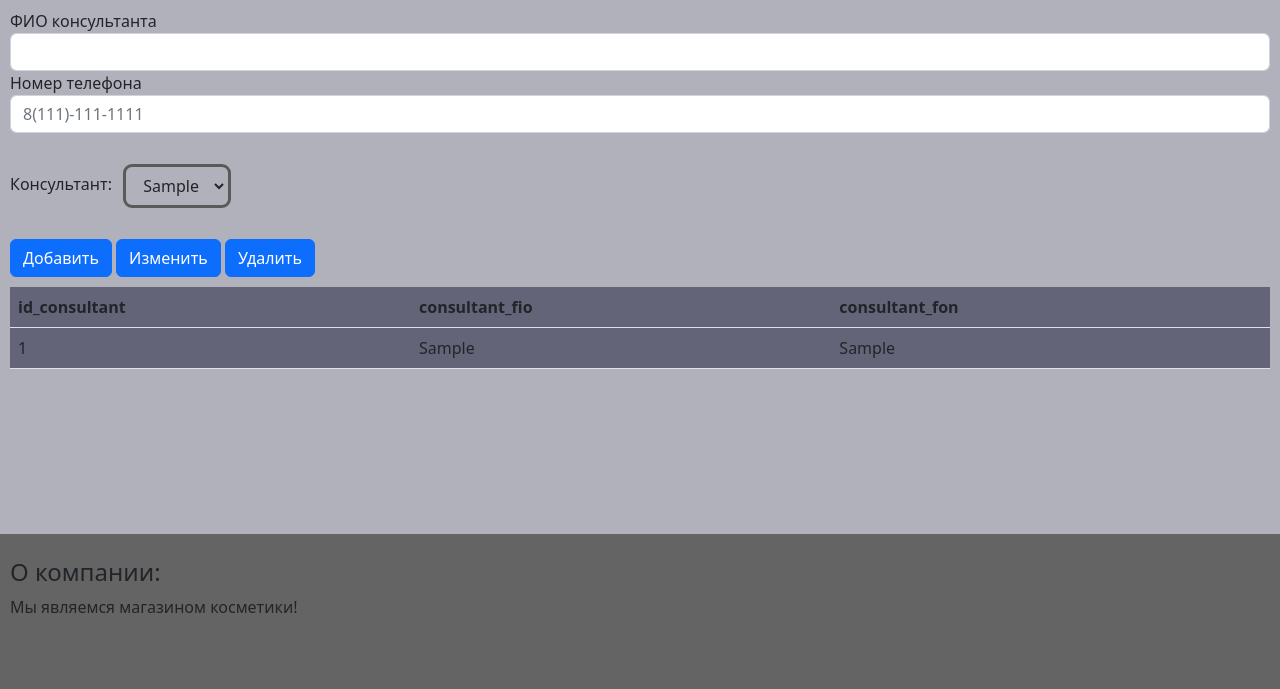
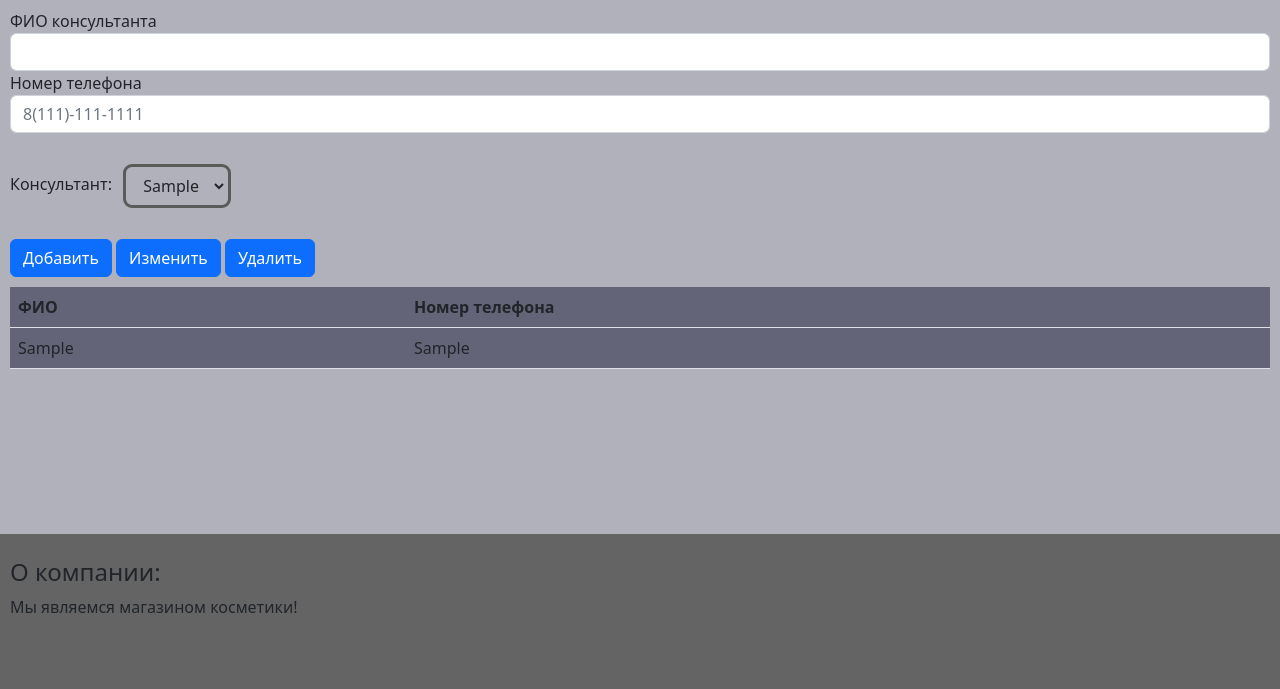
Before and after one commit to viv3000/php-lab1, a PHP site: page /consultant/index.php in a window 1280 px wide. Shown: the part 111-800 px from the top of the page. Run offline with PHP 8.4, Linux system fonts and the light colour scheme; tables that the repository leaves empty or names only in its code hold one stand-in row (values such as "Sample post").

Commit message:
correct more files

```diff
--- a/prod/content.php
+++ b/prod/content.php
@@ -3,8 +3,8 @@
 	$table = new ProdTable("prod", "id_prod");
 	$name  = $table->title_field;
 	$id    = $table->id_field;
-	$table->POST = $_POST;
 	if (isset($_POST['submit'])){
+		$table->POST = $_POST;
 		switch($_POST['submit']){
 			case "Добавить":
 				$table->insert($_POST["id_product"], $_POST["id_consultant"], $_POST["data_prod"], $_POST["time_prod"], $_POST["kol"]);
--- a/product/content.php
+++ b/product/content.php
@@ -1,8 +1,8 @@
 <?php
 	include_once('../tables/ProductTable.php');
 	$table = new ProductTable("prod", "id_prod");
-	$table->POST = $_POST;
 	if (isset($_POST['submit'])){
+		$table->POST = $_POST;
 		switch($_POST['submit']){
 			case "Добавить":
 				$file = base64_encode(file_get_contents(($_FILES['image']['tmp_name'])));
--- a/tables/ConsultantTable.php
+++ b/tables/ConsultantTable.php
@@ -89,9 +89,8 @@ class ConsultantTable extends Table{
 			<table class="table">
 				  <thead>
 				    <tr>
-				      <th scope="col">'.$this->id_field.'</th>
-				      <th scope="col">'.$this->title_field.'</th>
-				      <th scope="col">consultant_fon</th>
+				      <th scope="col">ФИО</th>
+				      <th scope="col">Номер телефона</th>
 				    </tr>
 				  </thead>
 				  <tbody>';
@@ -100,7 +99,6 @@ class ConsultantTable extends Table{
 			while($row = $brands->fetch_assoc()){
 				echo '
 					<tr>
-				      <td>'.$row[$this->id_field   ].'</td>
 				      <td>'.$row[$this->title_field].'</td>
 				      <td>'.$row["consultant_fon"].'</td>
 					</tr>';
--- a/tables/ProdTable.php
+++ b/tables/ProdTable.php
@@ -4,7 +4,7 @@ include_once('ProductTable.php');
 include_once('ConsultantTable.php');
 
 class ProdTable extends Table{
-	public $POST;
+	public $POST = array("submit" => '');
 	public $filtration_from_FIO = '';
 	public $filtration_from_date_start = '0000-00-00';
 	public $filtration_from_date_end = '9999-11-11';
--- a/tables/ProductTable.php
+++ b/tables/ProductTable.php
@@ -5,7 +5,7 @@ include_once('CategoryTable.php');
 include_once('Table.php');
 
 class ProductTable extends Table{
-	public $POST;
+	public $POST = array('submit' => '');
 	public $filtration_from_name = '';
 	public $filtration_from_category = '';
 	public $filtration_from_brand_and_category = array('','');
```
Also changed, not shown: consultant/script.js (+5 -5 lines).
